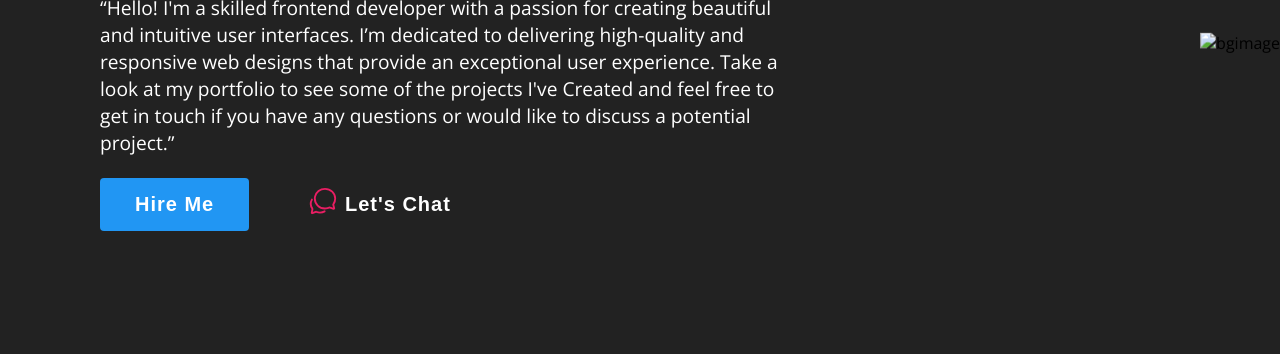
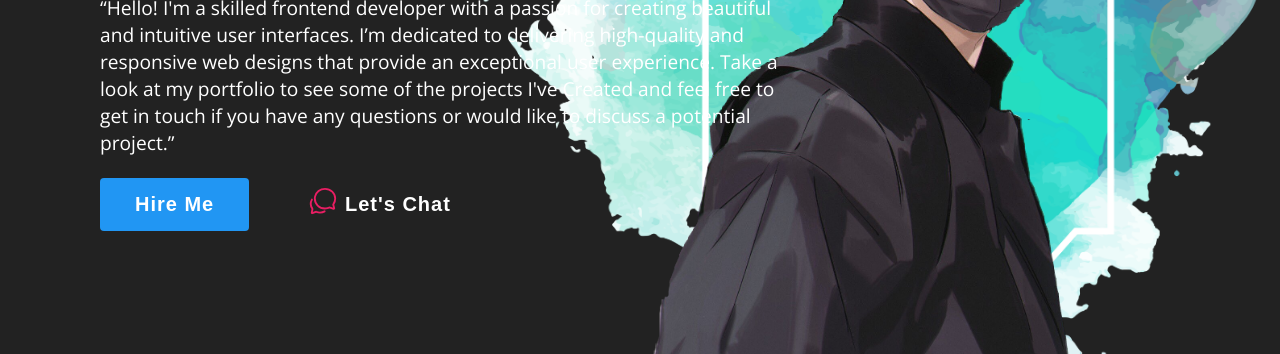
Before and after one commit to Herik25/portfolio, a plain HTML site: page index.html in a window 1280 px wide. Shown: the part 374-728 px from the top of the page. Drawn offline with nearby package versions, Linux system fonts and the light colour scheme; files whose address does not match are found by name; a web font is replaced by a local one.

Commit message:
Update index.html

```diff
--- a/index.html
+++ b/index.html
@@ -49,8 +49,8 @@
                     <ion-icon name="chatbubbles-outline"></ion-icon>
                     Let's Chat</button>
             </div>
-            <img src="./images/portfoliio_bg.png" alt="bgimage" class="colors" />
-            <img src="./images/men.png" alt="jungkook anime" class="men">
+            <img src="./portfoliio_bg.png" alt="bgimage" class="colors" />
+            <img src="./men.png" alt="jungkook anime" class="men">
             <ul class="sci">
                 <li><a href="#" class="linkedin"><ion-icon name="logo-linkedin"></ion-icon></a></li>
                 <li><a href="#" class="github"><ion-icon name="logo-github"></ion-icon></a></li>
```
